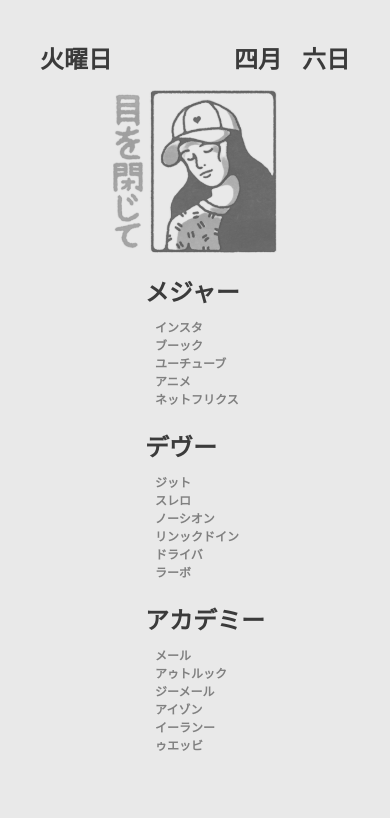
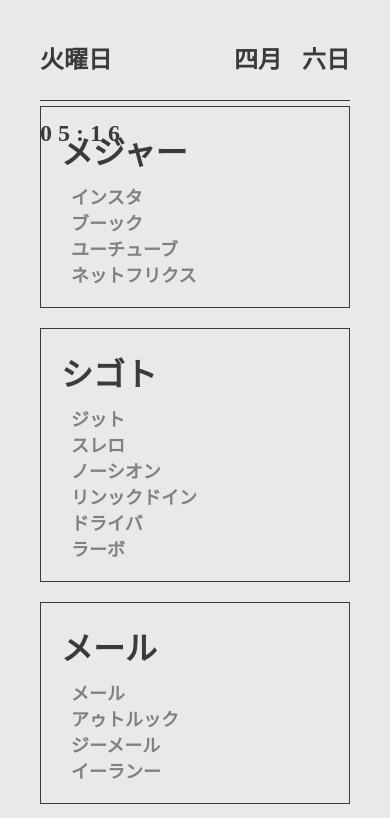
Before and after one commit to Dingnh/nicodin, a React (Create React App) app: page / in a window 390 px wide. Shown: the top 818 px of the page. Built offline with nearby package versions, Linux system fonts and the light colour scheme; a web font is replaced by a local one.

Commit message:
feat: mobile layout & links

```diff
--- a/src/App.css
+++ b/src/App.css
@@ -65,6 +65,15 @@
   justify-content: space-evenly;
 }
 
+.horizontalLine {
+  display: none;
+  position: absolute;
+  top: 100px;
+  height: 1px;
+  width: calc(100% - 80px);
+  background-color: #3b3b3b;
+}
+
 @media (max-width: 1050px) {
   .day {
     position: absolute;
@@ -80,17 +89,17 @@
     right: 40px;
   }
 
-  .link {
+  /* .link {
     font-size: 12px;
   }
 
   .linktitle {
     font-size: 24px;
-  }
+  } */
 
-  .image {
+  /* .image {
     width: 163.5px;
-  }
+  } */
 
   .contentContainer {
     display: flex;
@@ -101,23 +110,52 @@
 }
 
 @media (max-width: 800px) {
+  .horizontalLine {
+    display: block;
+  }
+
   .contentContainer {
     display: flex;
     flex-wrap: wrap;
-    width: 200px;
     justify-content: center;
+    width: 100%;
+    position: absolute;
+    bottom: 40px;
+    max-width: none;
+  }
+  .contentContainer .image {
+    display: none;
+  }
+  .contentContainer .linkContainer {
+    display: flex;
+    flex-direction: column;
+    justify-content: space-between;
+    padding: 0px 40px;
+    /* padding-top: 100px; */
+  }
+  .contentContainer .linkContainer .linkpadding {
+    padding: 20px;
+    margin-top: 20px;
+    border: #3b3b3b 1px solid;
+  }
+  .contentContainer .linkContainer .linkpadding .linktitle {
+    font-size: 32px;
+  }
+  .contentContainer .linkContainer .linkpadding .link {
+    font-size: 18px;
   }
   .timeContainer {
+    height: auto;
+    top: 120px;
+    left: 40px;
+    flex-direction: row;
+    justify-content: space-between;
+  }
+  .timeContainer div {
+    font-size: 24px !important;
+  }
+  .timeContainer :last-of-type {
     display: none;
-  }
-  .linkContainer {
-    display: flex;
-    flex-direction: column;
-    width: auto;
-  }
-  .linkpadding {
-    margin-top: 20px;
-    margin-left: 20px;
   }
 }
 
@@ -141,7 +179,23 @@
   }
 }
 
-@media (max-height: 320px) {
+/* @media (max-width: 360px) {
+  .day {
+    position: absolute;
+    top: 40px;
+  }
+
+  .date {
+    position: absolute;
+    display: flex;
+  }
+
+  .contentContainer {
+    margin-top: 350px;
+  }
+} */
+
+/* @media (max-height: 320px) {
   .day {
     display: none;
   }
@@ -153,26 +207,7 @@
   .contentContainer {
     margin: 0px;
   }
-}
-
-@media (max-width: 360px) {
-  .day {
-    position: absolute;
-    top: 40px;
-    left: 50px;
-  }
-
-  .date {
-    position: absolute;
-    display: flex;
-    top: 80px;
-    left: 50px;
-  }
-
-  .contentContainer {
-    margin-top: 350px;
-  }
-}
+} */
 
 ::-webkit-scrollbar {
   display: none;
--- a/src/App.js
+++ b/src/App.js
@@ -1,63 +1,79 @@
-import React from 'react';
-import Links from './components/links/links.js'
-import moment from 'moment';
-import Image from './assets/images/image.svg'
-import './App.css';
-import data from './data'
+import React from "react";
+import Links from "./components/links/links.js";
+import moment from "moment";
+import Image from "./assets/images/image.svg";
+import "./App.css";
+import data from "./data";
 
 function getDay() {
-  let days = ["日曜日", "月曜日", "火曜日", "水曜日", "木曜日", "金曜日", "土曜日"]
-  return days[moment().day()]
+  let days = [
+    "日曜日",
+    "月曜日",
+    "火曜日",
+    "水曜日",
+    "木曜日",
+    "金曜日",
+    "土曜日",
+  ];
+  return days[moment().day()];
 }
 
 function getDate() {
-
   let date = moment().date();
   let ones = date;
   let tens = 0;
   let day;
   while (ones >= 10) {
-    ones -= 10
-    tens += 1
+    ones -= 10;
+    tens += 1;
   }
 
-  let number = ["一", "二", "三", "四", "五", "六", "七", "八", "九", "十"]
+  let number = ["一", "二", "三", "四", "五", "六", "七", "八", "九", "十"];
 
   if (tens === 1) {
     day = "十";
     if (ones !== 0) {
-      day = "十" + number[ones - 1]
+      day = "十" + number[ones - 1];
     }
-  }
-  else if (tens >= 1) {
+  } else if (tens >= 1) {
     day = number[tens - 1] + "十";
     if (ones !== 0) {
-      day = number[tens - 1] + "十" + number[ones - 1]
+      day = number[tens - 1] + "十" + number[ones - 1];
     }
-  }
-  else {
-    day = number[ones - 1]
+  } else {
+    day = number[ones - 1];
   }
 
   return day + "日";
 }
 
 function getMonth() {
-  let months = ["一", "二", "三", "四", "五", "六", "七", "八", "九", "十", "十一", "十二"]
-  return months[moment().month()] + "月"
+  let months = [
+    "一",
+    "二",
+    "三",
+    "四",
+    "五",
+    "六",
+    "七",
+    "八",
+    "九",
+    "十",
+    "十一",
+    "十二",
+  ];
+  return months[moment().month()] + "月";
 }
 
 function getGreetings() {
-  if (moment().format('HH') >= 18) {
+  if (moment().format("HH") >= 18) {
     return "こんばんは";
-  }
-  else {
-    return "こんばんは"
+  } else {
+    return "こんばんは";
   }
 }
 
 function App() {
-
   const styles = {
     container: {
       width: "100vw",
@@ -71,14 +87,14 @@
       position: "absolute",
       top: 30,
       left: 40,
-      fontSize: 24
+      fontSize: 24,
     },
     date: {
-      fontSize: 24
+      fontSize: 24,
     },
     month: {
       fontSize: 24,
-      marginRight: 20
+      marginRight: 20,
     },
     time: {
       fontSize: 32,
@@ -88,34 +104,26 @@
       fontSize: 32,
       letterSpacing: 6,
     },
-  }
+  };
 
   return (
     <div style={styles.container}>
-      <div className="day" >{getDay()}</div>
+      <div className="day">{getDay()}</div>
       <div className="date">
         <div style={styles.month}>{getMonth()}</div>
         <div style={styles.date}>{getDate()}</div>
       </div>
+      <div className="horizontalLine" />
       <div className="timeContainer" style={styles.timeContainer}>
-        <div style={styles.time}>{moment().format('HH:mm')}</div>
+        <div style={styles.time}>{moment().format("HH:mm")}</div>
         <div style={styles.greetings}>{getGreetings()}</div>
       </div>
       <div className="contentContainer">
         <img className="image" src={Image} alt="logo" />
         <div className="linkContainer">
-          <Links
-            linktitle={"メジャー"}
-            links={data.media}
-          />
-          <Links
-            linktitle={"デヴー"}
-            links={data.dev}
-          />
-          <Links
-            linktitle={"アカデミー"}
-            links={data.education}
-          />
+          <Links linktitle={"メジャー"} links={data.media} />
+          <Links linktitle={"シゴト"} links={data.work} />
+          <Links linktitle={"メール"} links={data.mail} />
         </div>
       </div>
     </div>
--- a/src/data.js
+++ b/src/data.js
@@ -13,15 +13,11 @@
       linkdir: "https://www.youtube.com/",
     },
     {
-      link: "アニメ",
-      linkdir: "https://gogoanime.moe/",
-    },
-    {
       link: "ネットフリクス",
       linkdir: "https://www.netflix.com/",
     },
   ],
-  dev: [
+  work: [
     {
       link: "ジット",
       linkdir: "https://www.github.com/",
@@ -47,7 +43,7 @@
       linkdir: "https://gitlab.com/",
     },
   ],
-  education: [
+  mail: [
     {
       link: "メール",
       linkdir: "http://www.imail.sunway.edu.my/",
@@ -61,16 +57,8 @@
       linkdir: "https://mail.google.com/mail/u/0/",
     },
     {
-      link: "アイゾン",
-      linkdir: "https://izone.sunway.edu.my/",
-    },
-    {
       link: "イーランー",
       linkdir: "https://elearn.sunway.edu.my/",
-    },
-    {
-      link: "ゥエッビ",
-      linkdir: "https://webmail.webby.com.my/",
     },
   ],
 };
```
